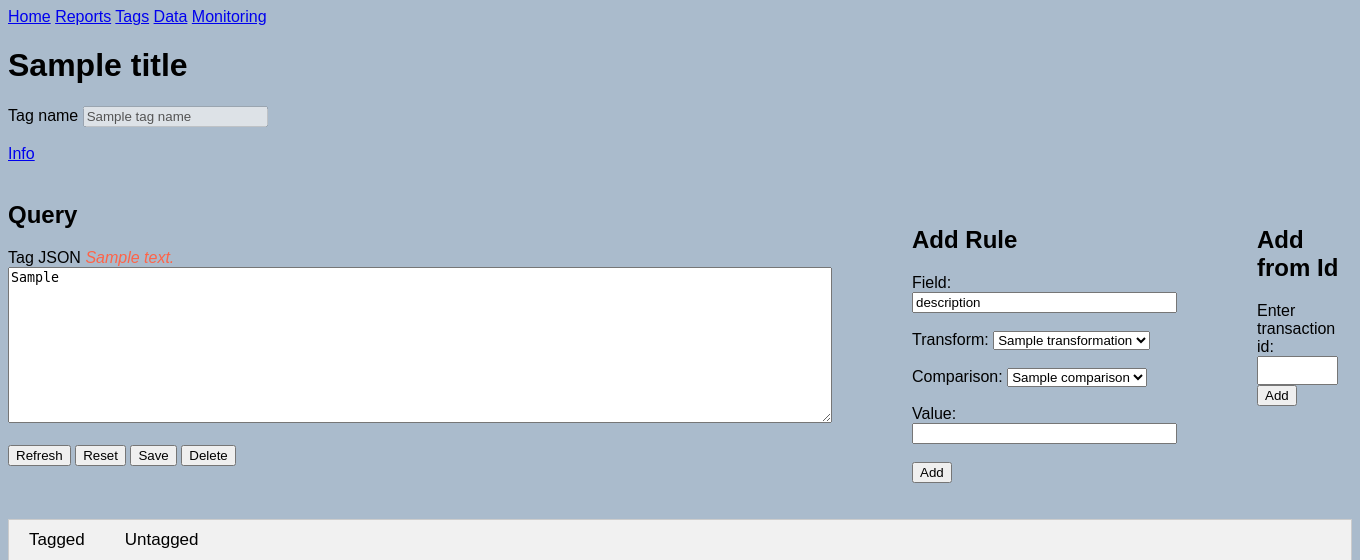
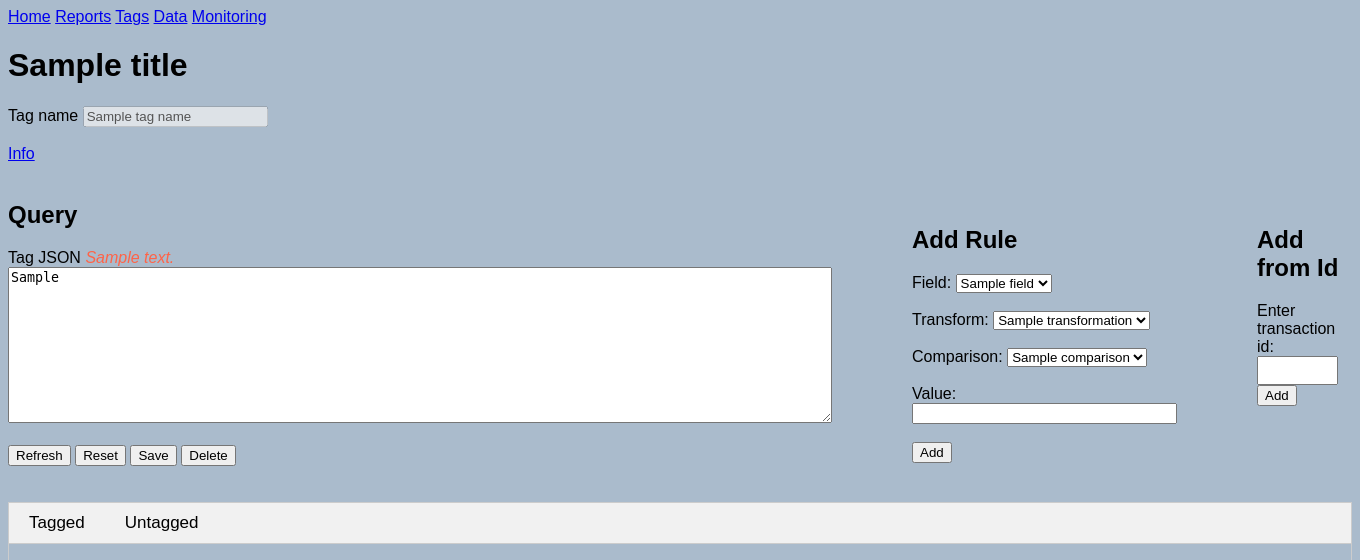
Before and after one commit to jimkon/mecon, a Flask app: template mecon2/blueprints/tags/templates/tag_page.html in a window 1360 px wide. Shown: the top 560 px of the page. Run offline with Flask 3, Linux system fonts and the light colour scheme; the template is opened without the code that fills it: most values are stand-ins (such as "Sample title", 1, 10 or a date in 2020); parts of the project's set-up code (start-up, migrations or seed data) failed here and were passed over.

Commit message:
field selection as a dropdown, selecting among the transactions columns

```diff
--- a/mecon2/blueprints/tags/tags_bp.py
+++ b/mecon2/blueprints/tags/tags_bp.py
@@ -37,11 +37,11 @@ def recalculate_tags():
     for tag_dict in data_access.tags.all_tags():
         curr_tag_name, curr_tag_json = tag_dict['name'], tag_dict['conditions_json']
         tag = Tag.from_json_string(curr_tag_name, curr_tag_json)
-        print(f"Applying {curr_tag_name} tag to transaction.")
+        print(f"Applying {curr_tag_name} tag to transaction.") # TODO logs
         transactions = transactions.apply_tag(tag)
 
     data_df = transactions.dataframe()
-    print(f"Updating transactions in DB.")
+    print(f"Updating transactions in DB.")# TODO logs
     data_access.transactions.update_tags(data_df)
 
 
--- a/mecon2/blueprints/tags/templates/tag_page.html
+++ b/mecon2/blueprints/tags/templates/tag_page.html
@@ -32,8 +32,11 @@
                 <h2>Add Rule</h2>
                 <!-- Input text field -->
                 <label for="field">Field:</label>
-                <input type="text" id="field" name="field" value="description" size="30"><br><br>
-
+                <select id="field" name="field">
+                    {% for field in data_df.columns.to_list() %}
+                        <option value="{{ field }}" {% if field == "description" %} selected {% endif %}>{{ field }}</option>
+                    {% endfor %}
+                </select><br><br>
                 <!-- Dropdown menu for 'transform' -->
                 <label for="transform">Transform:</label>
                 <select id="transform" name="transform">
```
